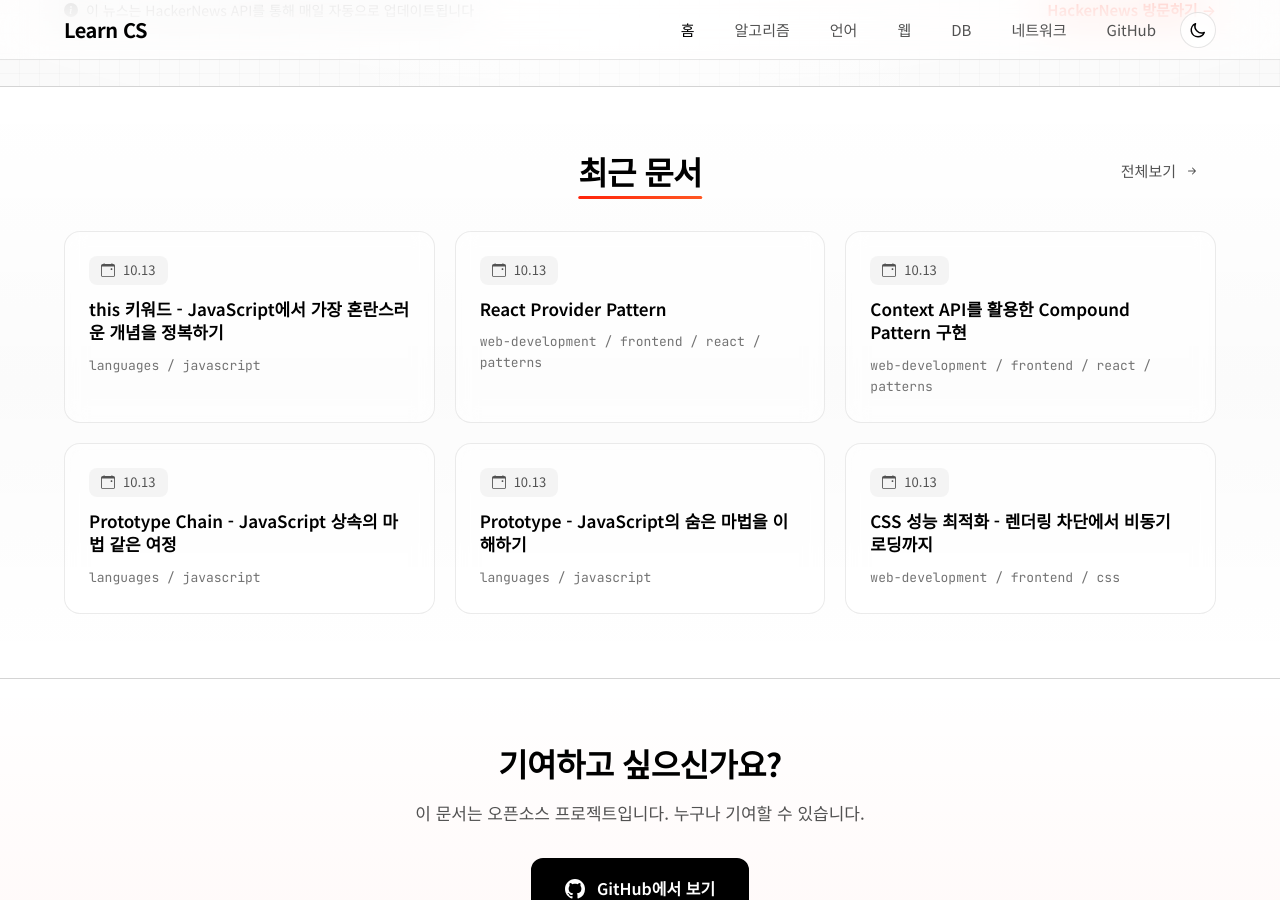
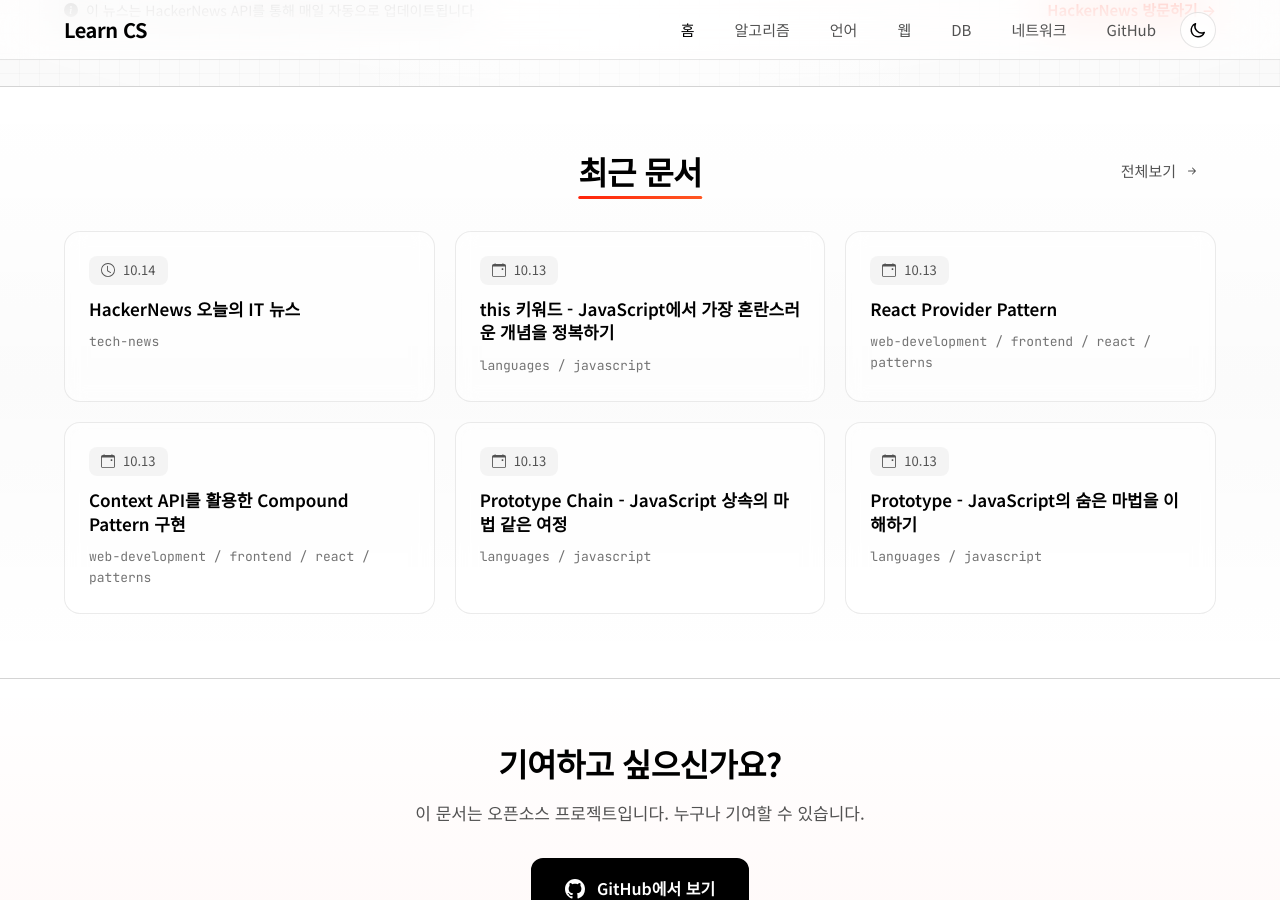
Before and after one commit to lledellebell/learn-cs, a Jekyll site: the page built from index.md, in a window 1280 px wide and 900 px high, scrolled down 1386 px. Built offline with Jekyll 4.4.1, drawn with Linux system fonts in a browser that asks for light colours; part of the change alters nothing that is shown.

Commit message:
chore: update HackerNews top stories for 2025-10-14 [skip ci]

```diff
--- /dev/null
+++ b/tech-news/2025-10-14-hackernews-top-stories.md
@@ -0,0 +1,90 @@
+---
+layout: news
+title: "HackerNews 오늘의 IT 뉴스"
+date: 2025-10-14
+last_modified_at: 2025-10-14T00:01:41.249Z
+category: tech-news
+---
+
+# HackerNews 오늘의 IT 뉴스
+
+**2025년 10월 14일 화요일** 기준 HackerNews Top 10 이야기
+
+---
+
+
+## 1. Uv overtakes pip in CI (for Wagtail users)
+
+**원문:** [https://wagtail.org/blog/uv-overtakes-pip-in-ci/](https://wagtail.org/blog/uv-overtakes-pip-in-ci/)
+
+---
+
+
+## 2. NanoChat – The best ChatGPT that $100 can buy
+
+**원문:** [https://github.com/karpathy/nanochat](https://github.com/karpathy/nanochat)
+
+---
+
+
+## 3. DDoS Botnet Aisuru Blankets US ISPs in Record DDoS
+
+**원문:** [https://krebsonsecurity.com/2025/10/ddos-botnet-aisuru-blankets-us-isps-in-record-ddos/](https://krebsonsecurity.com/2025/10/ddos-botnet-aisuru-blankets-us-isps-in-record-ddos/)
+
+---
+
+
+## 4. First device based on 'optical thermodynamics' can route light without switches
+
+**원문:** [https://phys.org/news/2025-10-device-based-optical-thermodynamics-route.html](https://phys.org/news/2025-10-device-based-optical-thermodynamics-route.html)
+
+---
+
+
+## 5. Sony Playstation 2 fixing frenzy
+
+**원문:** [https://retrohax.net/sony-playstation-2-fixing-frenzy/](https://retrohax.net/sony-playstation-2-fixing-frenzy/)
+
+---
+
+
+## 6. Show HN: SQLite Online – 11 years of solo development, 11K daily users
+
+**원문:** [https://sqliteonline.com/](https://sqliteonline.com/)
+
+---
+
+
+## 7. JIT: So you want to be faster than an interpreter on modern CPUs
+
+**원문:** [https://www.pinaraf.info/2025/10/jit-so-you-want-to-be-faster-than-an-interpreter-on-modern-cpus/](https://www.pinaraf.info/2025/10/jit-so-you-want-to-be-faster-than-an-interpreter-on-modern-cpus/)
+
+---
+
+
+## 8. Modern iOS Security Features – A Deep Dive into SPTM, TXM, and Exclaves
+
+**원문:** [https://arxiv.org/abs/2510.09272](https://arxiv.org/abs/2510.09272)
+
+---
+
+
+## 9. Strudel REPL – a music live coding environment living in the browser
+
+**원문:** [https://strudel.cc](https://strudel.cc)
+
+---
+
+
+## 10. Dutch government takes control of Chinese-owned chipmaker Nexperia
+
+**원문:** [https://www.cnbc.com/2025/10/13/dutch-government-takes-control-of-chinese-owned-chipmaker-nexperia.html](https://www.cnbc.com/2025/10/13/dutch-government-takes-control-of-chinese-owned-chipmaker-nexperia.html)
+
+---
+
+
+## 정보
+
+- **출처:** [HackerNews](https://news.ycombinator.com/)
+- **업데이트:** 이 뉴스는 매일 자동으로 업데이트됩니다
+- **API:** [HackerNews API](https://github.com/HackerNews/API)
--- a/tech-news/latest.md
+++ b/tech-news/latest.md
@@ -1 +1 @@
-2025-10-13-hackernews-top-stories.md
+2025-10-14-hackernews-top-stories.md
```
